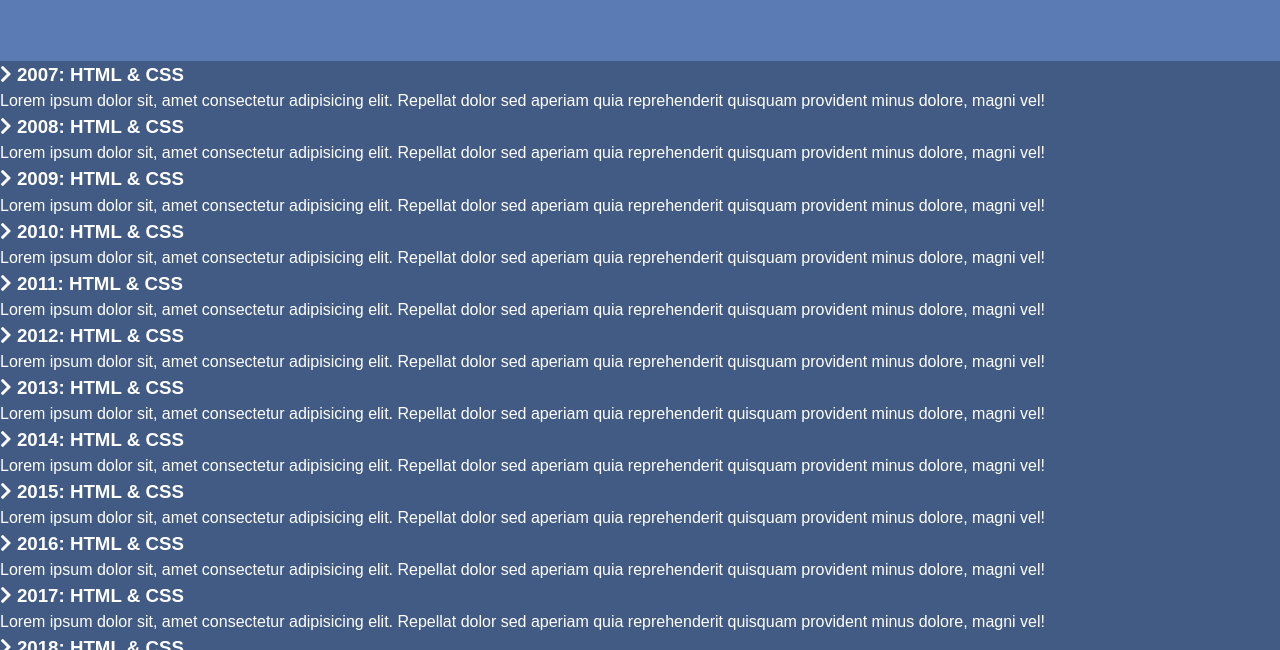
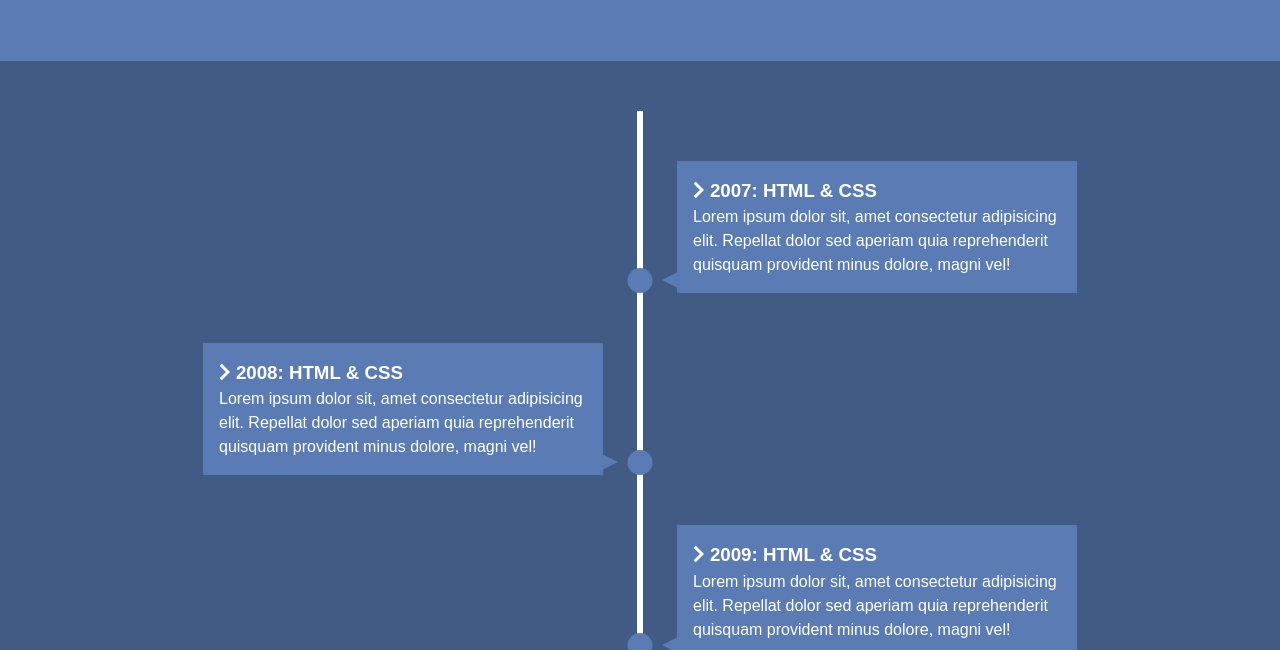
Before and after one commit to shiyu3169/TImeline, a plain HTML site: page index.html in a window 1280 px wide. Shown: the part 150-800 px from the top of the page. Drawn offline with Linux system fonts and the light colour scheme.

Commit message:
timeline and box

```diff
--- a/style.css
+++ b/style.css
@@ -32,3 +32,76 @@ body {
 h1 {
   font-size: 2.3rem;
 }
+
+#timeline ul {
+  background: var(--primary-color);
+  padding: 50px 0;
+}
+
+/* Create Line */
+#timeline ul li {
+  list-style: none;
+  position: relative;
+  width: 6px;
+  margin: 0 auto;
+  padding-top: 50px;
+  background: #fff;
+}
+
+/* Boxes */
+#timeline ul li div {
+  position: relative;
+  bottom: 0;
+  width: 400px;
+  padding: 1rem;
+  background: var(--secondary-color);
+  transition: all 0.5s ease-in-out;
+}
+
+/* Right Side */
+#timeline ul li:nth-child(odd) div {
+  left: 40px;
+}
+
+/* Left Side */
+#timeline ul li:nth-child(even) div {
+  left: -434px;
+}
+
+/* Dots */
+#timeline ul li:after {
+  content: '';
+  position: absolute;
+  left: 50%;
+  bottom: 0;
+  width: 25px;
+  height: 25px;
+  background: var(--secondary-color);
+  transform: translateX(-50%);
+  border-radius: 50%;
+  transition: background 0.5s ease-in-out;
+}
+
+/* Arrows Base */
+#timeline div:before {
+  content: "";
+  position: absolute;
+  bottom: 5px;
+  width: 0;
+  height: 0;
+  border-style: solid;
+}
+
+/* Right Side Arrow */
+#timeline ul li:nth-child(odd) div:before {
+  left: -15px;
+  border-width: 8px 16px 8px 0;
+  border-color: transparent var(--secondary-color) transparent transparent;
+}
+
+/* Left Side Arrow */
+#timeline ul li:nth-child(even) div:before {
+  right: -15px;
+  border-width: 8px 0px 8px 16px;
+  border-color: transparent transparent transparent var(--secondary-color);
+}
```
